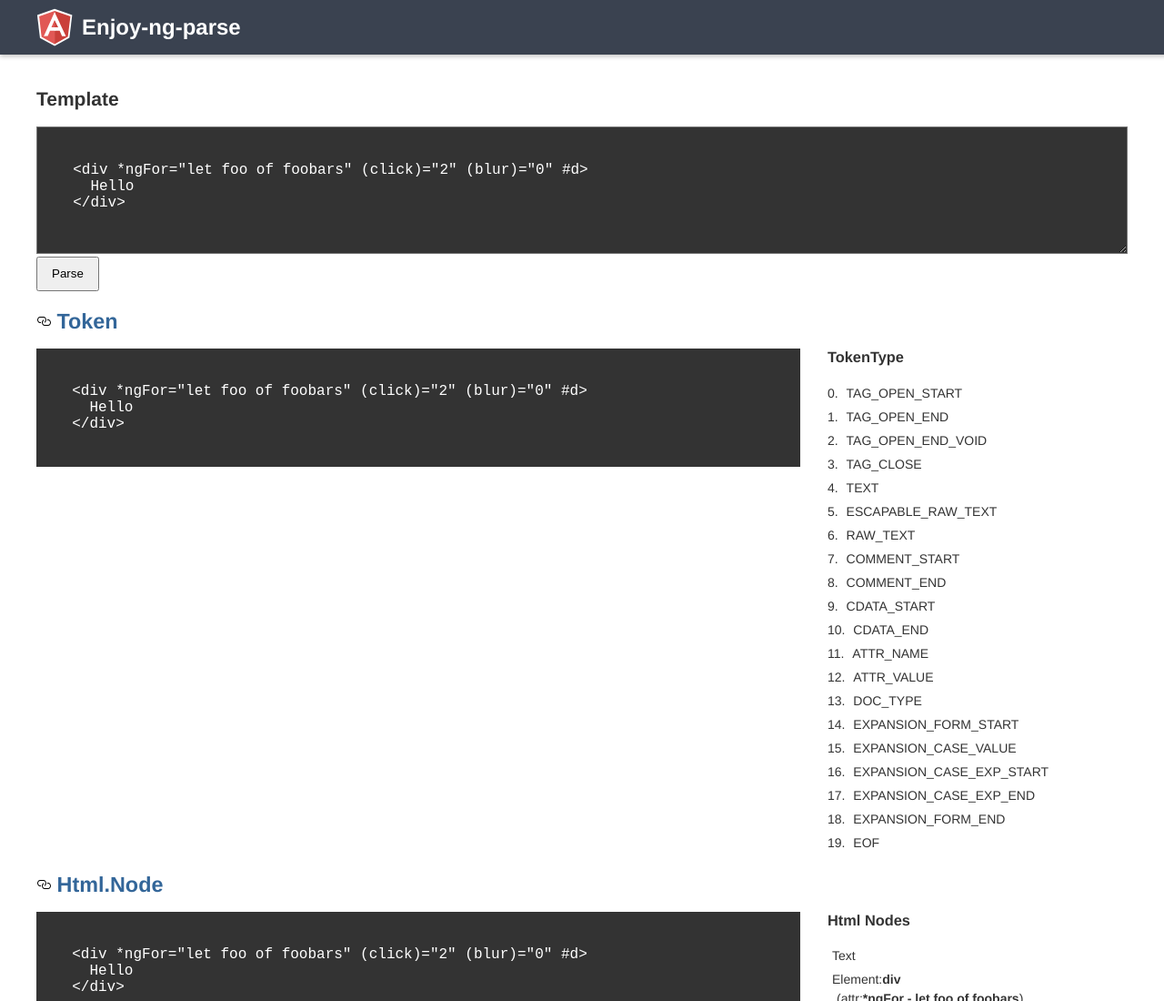
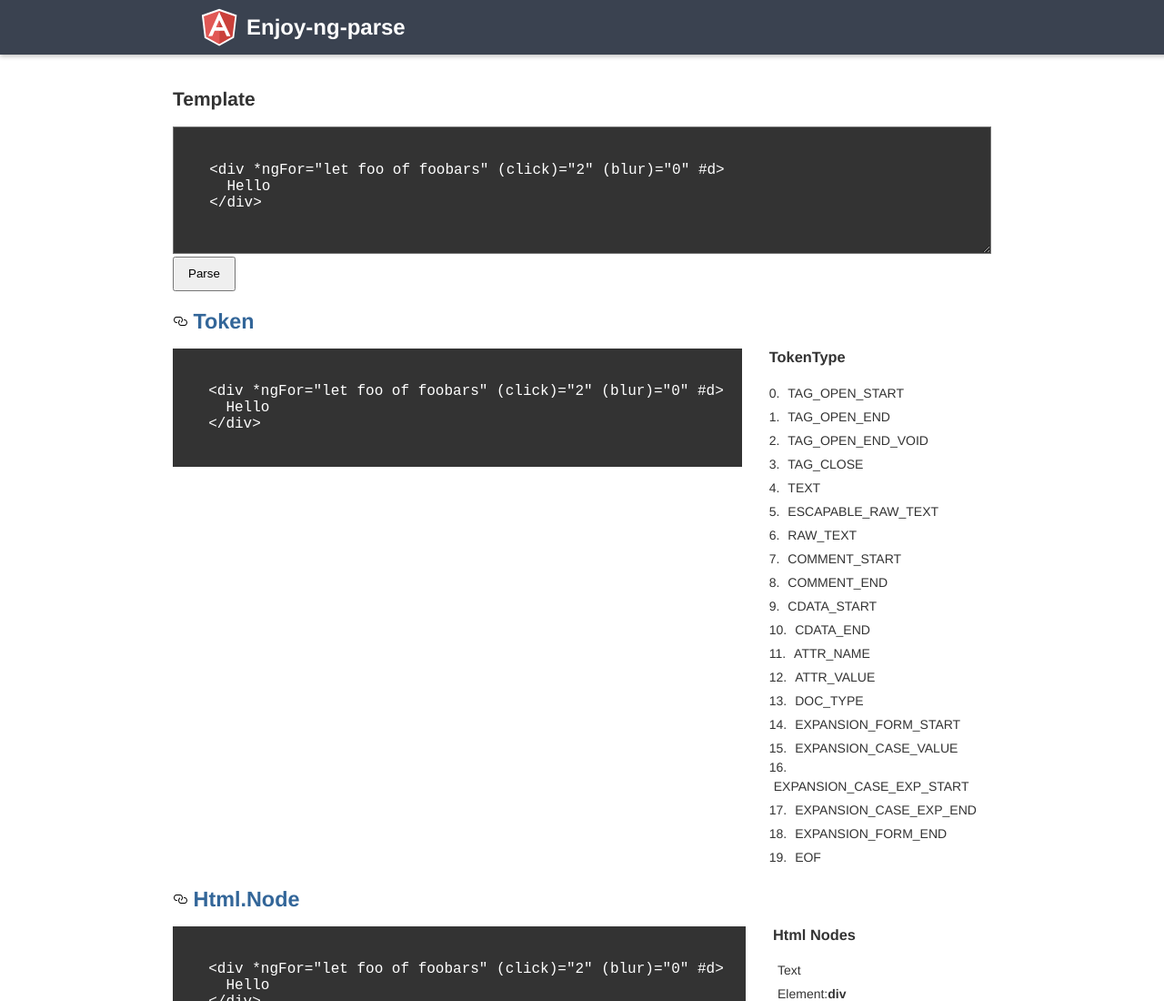
Before and after one commit to alexzuza/enjoy-ng-parser, a plain HTML site: page index.html in a window 1280 px wide. Shown: the top 1100 px of the page at 91% size. Drawn offline with Linux system fonts and the light colour scheme.

Commit message:
Limit width

```diff
--- a/index.html
+++ b/index.html
@@ -5,7 +5,7 @@
     <meta name="viewport"
           content="width=device-width, user-scalable=no, initial-scale=1.0, maximum-scale=1.0, minimum-scale=1.0">
     <title>Enjoy Angular2 Parser</title>
-    <link rel="stylesheet" href="main.css">
+    <link rel="stylesheet" href="main.css?343424">
     <script src="shim.min.js"></script>
 </head>
 <body>
--- a/main.css
+++ b/main.css
@@ -7,7 +7,8 @@ body {
     -webkit-font-smoothing: antialiased;
 }
 .container {
-    margin: 0 40px;
+    margin: 0 auto;
+    max-width: 900px;
     padding-top: 80px;
 }
 
@@ -27,6 +28,8 @@ body {
 
 .logo {
     display: flex;
+    max-width: 918px;
+    margin: 0 auto;
     align-items: center;
 }
 
```
